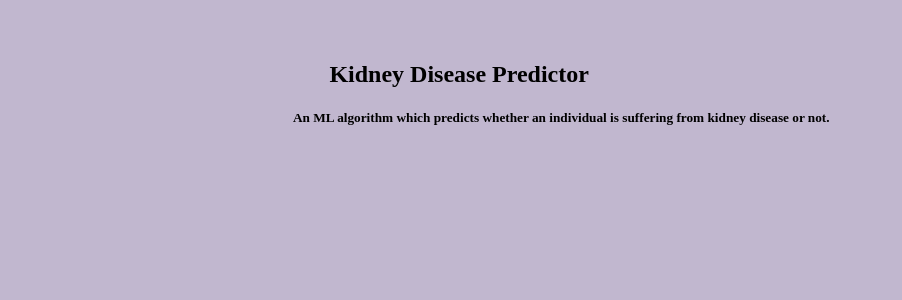
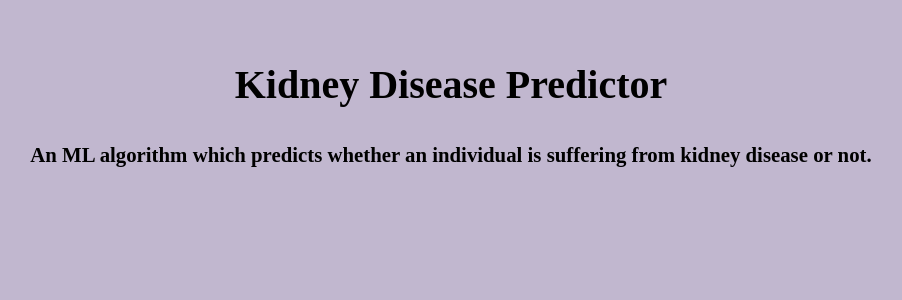
Before and after one commit to prathimacode-hub/DiaLogs, a Flask app: template templates/result.html in a window 1280 px wide. Shown: the part 192-492 px from the top of the page, without its empty margins (189-1091 px from the left). Run offline with Flask 2, Linux system fonts and the light colour scheme; the template is opened without the code that fills it, so the values that code supplies are empty.

Commit message:
made style changes for result and form

```diff
--- a/static/home.css
+++ b/static/home.css
@@ -148,7 +148,7 @@ body {
     background-color: rgb(46, 46, 194);
     color: white;
     font-size: 1rem;
-    margin-bottom: 1rem;
+    margin-bottom: 2rem;
 }
 
 .home.contact-us div.container div.ContactInfo  {
@@ -164,4 +164,6 @@ body {
 
 .home.contact-us div.container h1 {
     font-family: monospace;
+    font-size: 2rem;
+    padding-top: 1rem;
 }
--- /dev/null
+++ b/static/result.css
@@ -0,0 +1,10 @@
+.new h2 {
+    font-size: 2.5rem;
+    text-align: center;
+}
+
+.new h5 {
+    text-align: center;
+    font-size: 1.3rem;
+
+}
--- a/templates/result.html
+++ b/templates/result.html
@@ -3,12 +3,17 @@
 {% block content %}
 
 
-
+<head>
+  <title>DiaLogs</title>
+  <meta charset="UTF-8">
+  <meta name="description" content="DiaLogs">
+  <link rel="stylesheet" href="../static/result.css">
+</head>
 
 
 <section class="new" style="height: 30%;width: 100%;margin-top: 5%;">
-  <h2 style="margin-left: 40%;">Kidney Disease Predictor</h2>
-  <h5 style="margin-left: 37%;">An ML algorithm which predicts whether an individual is suffering from kidney disease or not.</h5>
+  <h2>Kidney Disease Predictor</h2>
+  <h5>An ML algorithm which predicts whether an individual is suffering from kidney disease or not.</h5>
 </section>
 
 
@@ -16,14 +21,14 @@
 {% if y_pred==0 %}
 
 <div id="content">
-<h1 style="color: green;color: red;margin-left: 25%;margin-top: 15%;">That's a Relief. You don't have any symptoms of Kidney Disease.</h1>
+  <h1 style="color: green;color: red;margin-left: 25%;margin-top: 15%;">That's a Relief. You don't have any symptoms of Kidney Disease.</h1>
 </div>
 
 
 {% endif %}
 {% if y_pred==1 %}
 
-<h1 style="color: red;margin-left: 25%;margin-top: 15%;">Ooops, be careful. You have symptoms of kidney disease.</h1>
+  <h1 style="color: red;margin-left: 25%;margin-top: 15%;">Ooops, be careful. You have symptoms of kidney disease.</h1>
 
 {% endif %}
 
```
Also changed, not shown: static/kidney_form.css (added).
